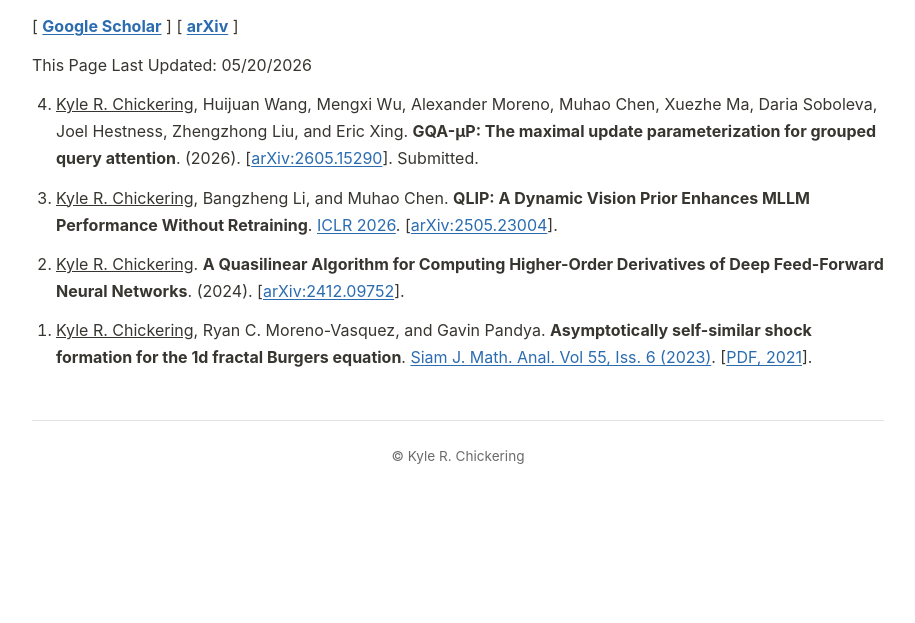
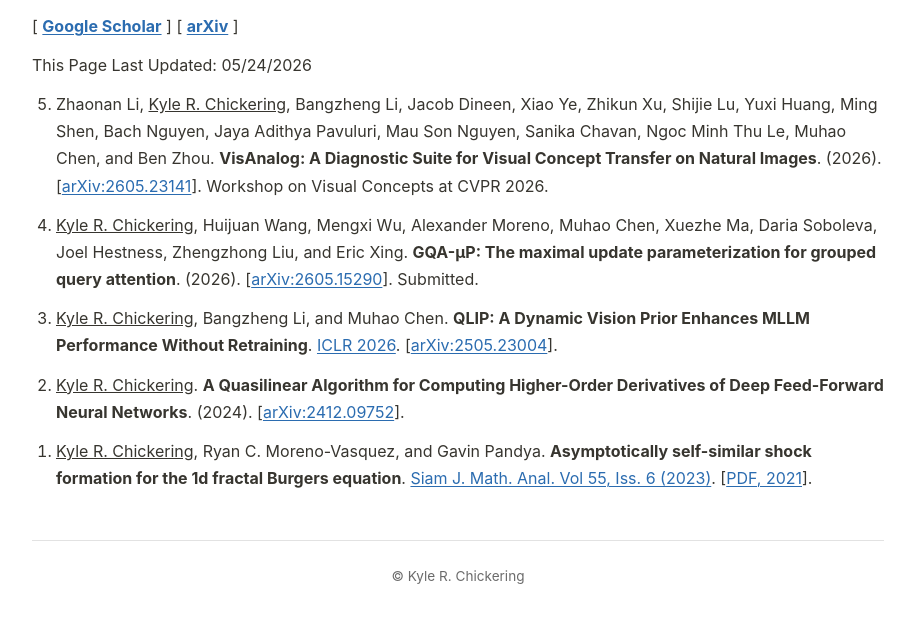
Before and after one commit to KyroChi/kyrochi.github.io, a plain HTML site: page publications/index.html in a window 1280 px wide. Shown: the part 67-690 px from the top of the page, without its empty margins (182-1097 px from the left). Drawn offline with Linux system fonts and the light colour scheme.

Commit message:
Add VisAnalog paper (CVPR 2026 workshop), bump publication and resume dates
Co-Authored-By: Claude Sonnet 4.6 <noreply@anthropic.com>

```diff
--- a/publications/index.html
+++ b/publications/index.html
@@ -25,8 +25,10 @@
             </div>
         </nav>
         <p>[ <strong><a href="https://scholar.google.com/citations?user=5v8uTOAAAAAJ&amp;hl=en&amp;oi=ao">Google Scholar</a></strong> ] [ <strong><a href="https://arxiv.org/search/?searchtype=author&amp;query=Chickering%2C+K+R">arXiv</a></strong> ]</p>
-<p>This Page Last Updated: 05/20/2026</p>
+<p>This Page Last Updated: 05/24/2026</p>
 <ol reversed>
+
+<li><p>Zhaonan Li, <u>Kyle R. Chickering</u>, Bangzheng Li, Jacob Dineen, Xiao Ye, Zhikun Xu, Shijie Lu, Yuxi Huang, Ming Shen, Bach Nguyen, Jaya Adithya Pavuluri, Mau Son Nguyen, Sanika Chavan, Ngoc Minh Thu Le, Muhao Chen, and Ben Zhou. <strong>VisAnalog: A Diagnostic Suite for Visual Concept Transfer on Natural Images</strong>. (2026). [<a href="https://arxiv.org/abs/2605.23141">arXiv:2605.23141</a>]. Workshop on Visual Concepts at CVPR 2026.</p></li>
 
 <li><p><u>Kyle R. Chickering</u>, Huijuan Wang, Mengxi Wu, Alexander Moreno, Muhao Chen, Xuezhe Ma, Daria Soboleva, Joel Hestness, Zhengzhong Liu, and Eric Xing. <strong>GQA-μP: The maximal update parameterization for grouped query attention</strong>. (2026). [<a href="https://arxiv.org/abs/2605.15290">arXiv:2605.15290</a>]. Submitted.</p></li>
 
```
Also changed, not shown: resume/index.html (+3 -1 lines).
